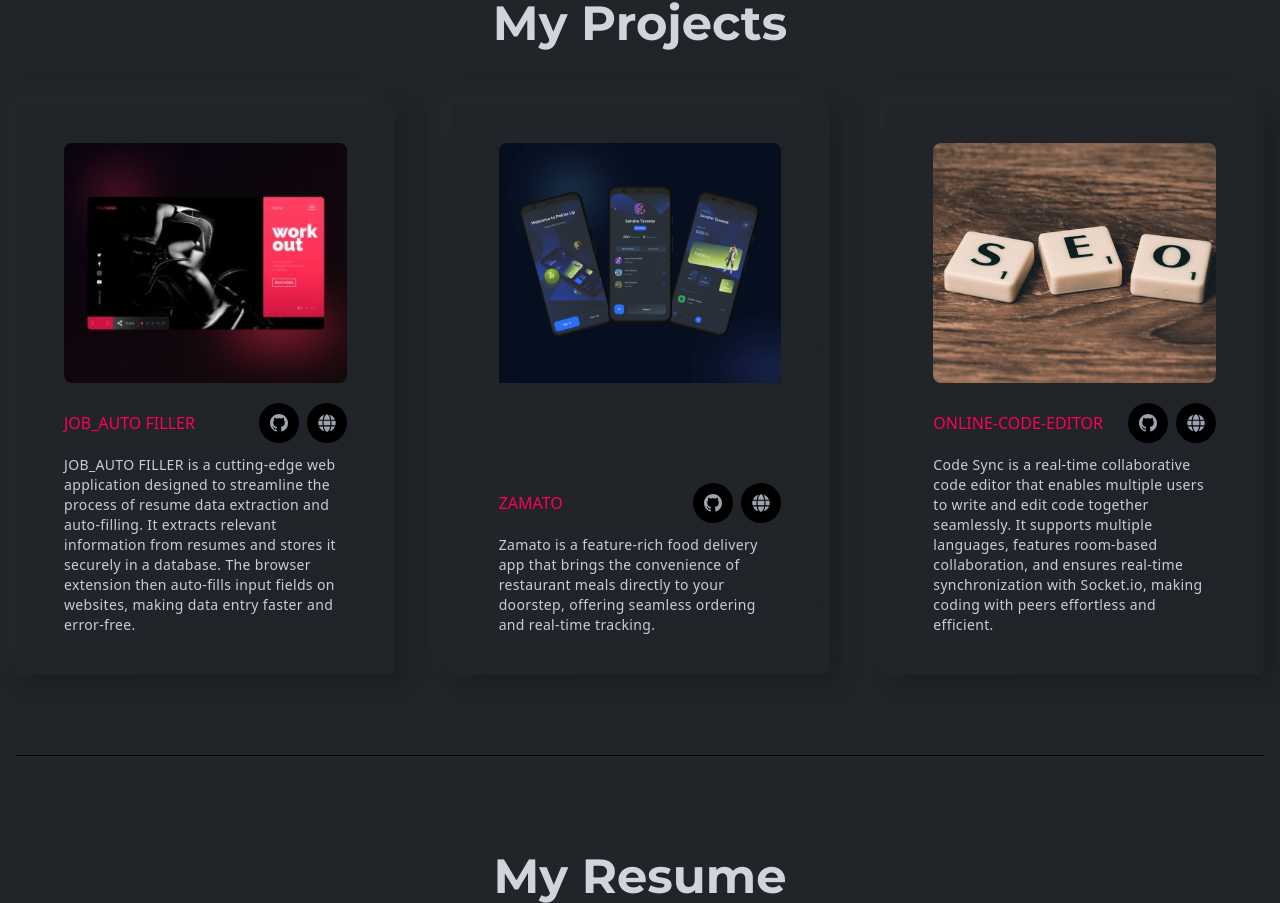
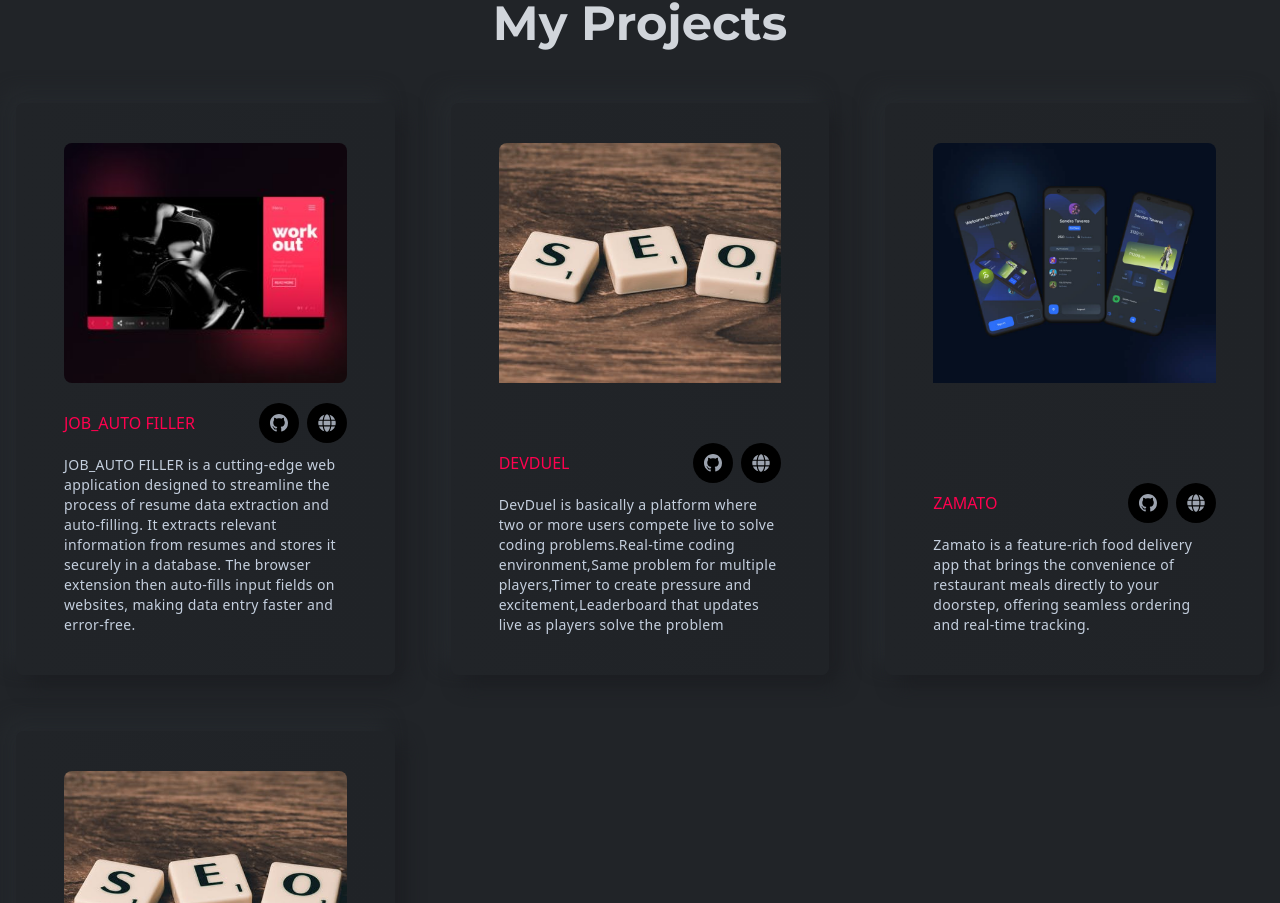
Before and after one commit to Soham271/Portfolio, a React (Create React App) app in the folder Frontend/: page / in a window 1280 px wide. Shown: the part 1683-2586 px from the top of the page. Built offline with nearby package versions, Linux system fonts and the light colour scheme.

Commit message:
Update Projects.js

```diff
--- a/Frontend/src/components/projects/Projects.js
+++ b/Frontend/src/components/projects/Projects.js
@@ -24,7 +24,14 @@
           githubLink="https://github.com/Arnav-NK/Job_Application_Auto-filler"
           liveLink="https://job-autofiller-demo.netlify.app"
         />
-
+        {/* DevDuel */}
+        <ProjectsCard
+          title="DevDuel"
+          des=" DevDuel is basically a platform where two or more users compete live to solve coding problems.Real-time coding environment,Same problem for multiple  players,Timer to create pressure and excitement,Leaderboard that updates live as players solve the problem"
+          src={projectThree}
+          githubLink="https://github.com/Soham271/DevDuel"
+          liveLink="https://online-code-sync-demo.netlify.app"
+        />
         {/* Zamato Project */}
         <ProjectsCard
           title="Zamato"
```
